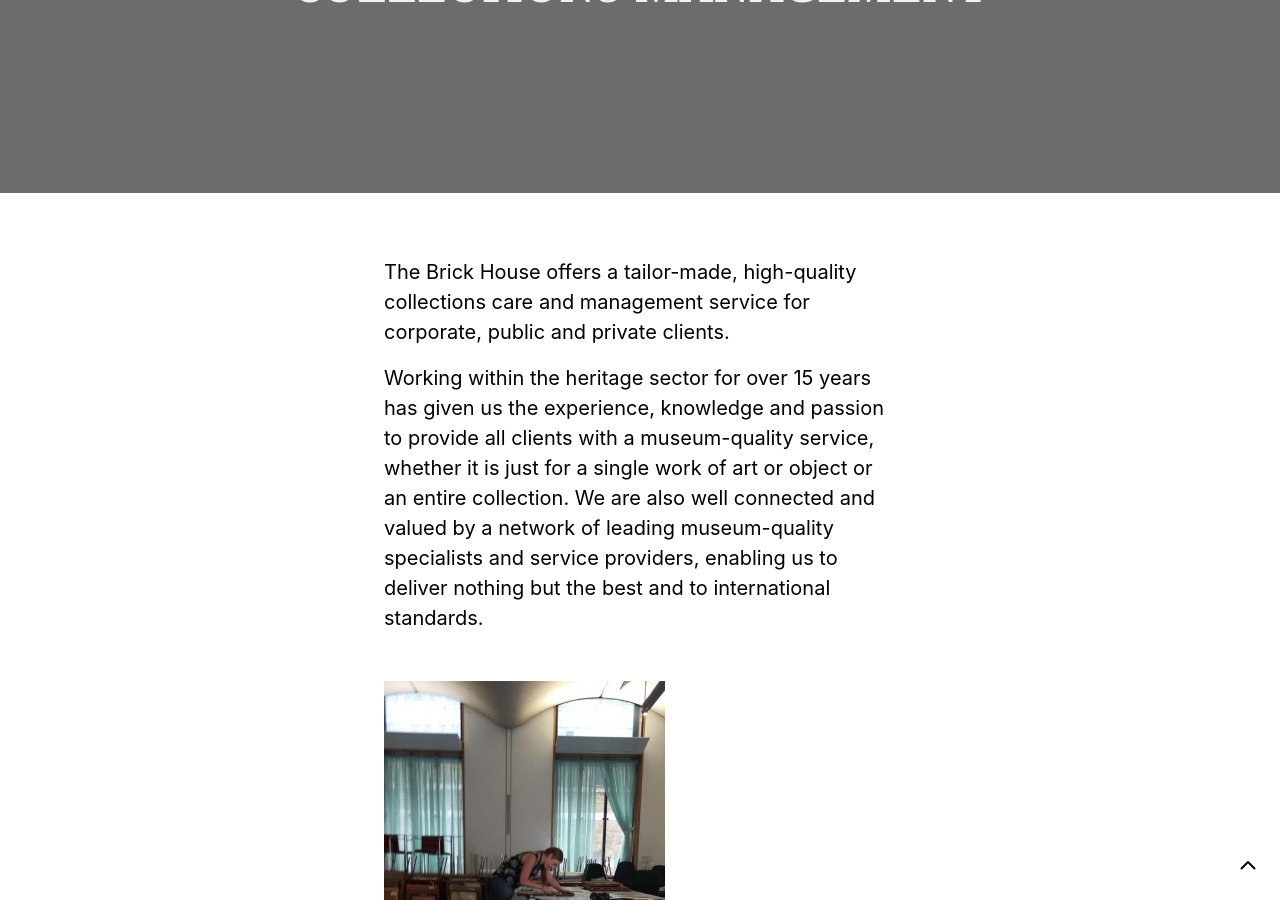
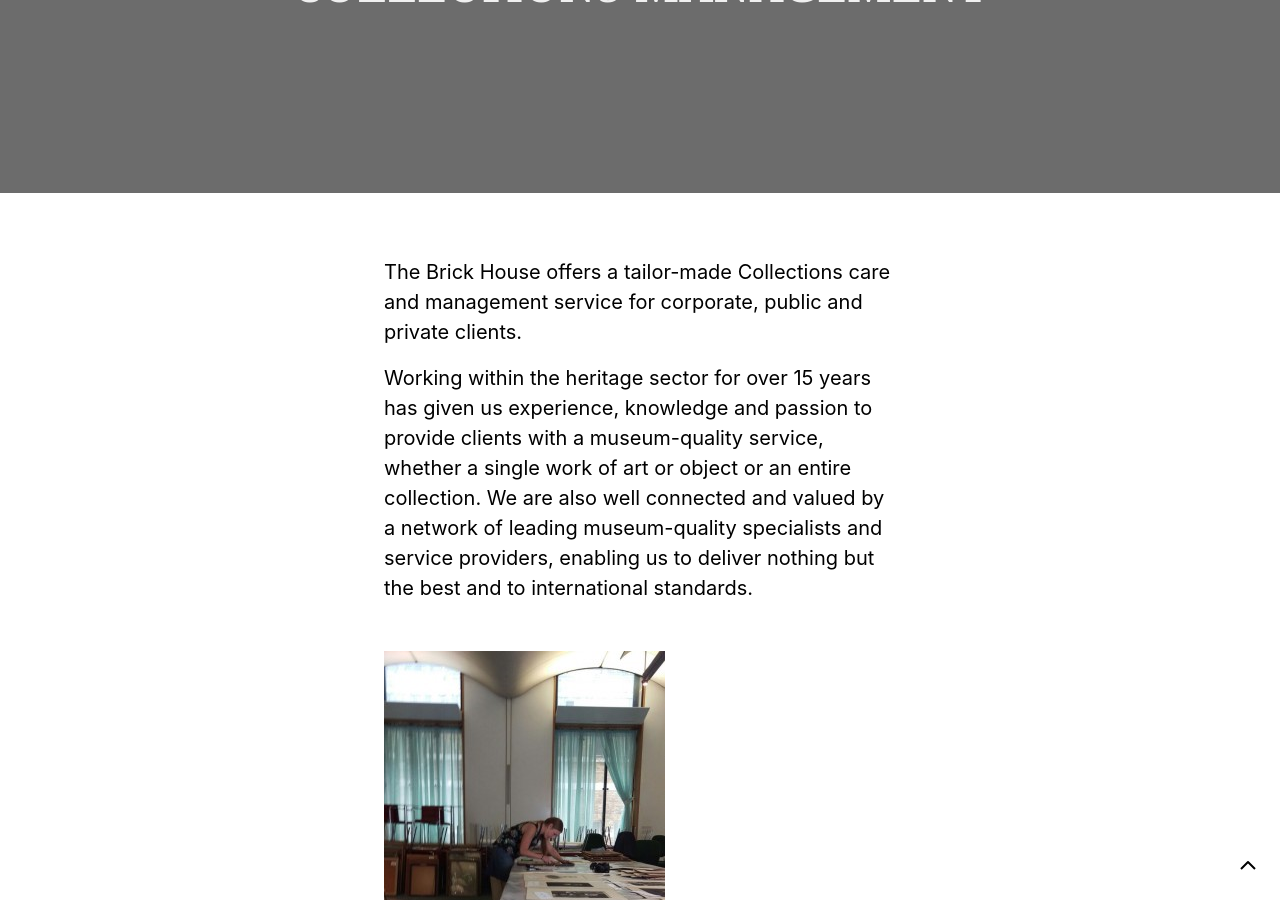
Before and after one commit to wearethoughtfox/brickhouse, a Jekyll site: the page built from _services/collections-managment.md, in a window 1280 px wide and 900 px high, scrolled down 357 px. Built offline with Jekyll 4.4.1, drawn with Linux system fonts in a browser that asks for light colours; a script that is not in the unit is left out; some of the changed text lies outside the part shown.

Commit message:
Update Services “collections-managment”

```diff
--- a/_services/collections-managment.md
+++ b/_services/collections-managment.md
@@ -1,22 +1,20 @@
 ---
+excerpt: Tailor-made, high-quality collections care and management
+wordpress_id: 349
+layout: service
 author: april
+slug: collections-management
+date: 2016-09-28 22:45:32+00:00
 comments: false
-date: 2016-09-28 22:45:32+00:00
-layout: service
+title: Collections Management
 link: http://www.brickhouseconservation.co.uk/collections-management/
-slug: collections-management
-title: Collections Management
-wordpress_id: 349
-excerpt: "Tailor-made, high-quality collections care and management"
 image: /images/qwork-in-situ-6-4.JPG
+---
+The Brick House offers a tailor-made Collections care and management service for corporate, public and private clients.
 
----
+Working within the heritage sector for over 15 years has given us experience, knowledge and passion to provide clients with a museum-quality service, whether a single work of art or object or an entire collection. We are also well connected and valued by a network of leading museum-quality specialists and service providers, enabling us to deliver nothing but the best and to international standards.
 
-The Brick House offers a tailor-made, high-quality collections care and management service for corporate, public and private clients.
-
-Working within the heritage sector for over 15 years has given us the experience, knowledge and passion to provide all clients with a museum-quality service, whether it is just for a single work of art or object or an entire collection. We are also well connected and valued by a network of leading museum-quality specialists and service providers, enabling us to deliver nothing but the best and to international standards.
-
-![Conservator at work]({{ site.baseurl }}/images/IMG_5816-e1475101887708.jpg)
+![Conservator collection cataloguing](/images/IMG_5816-e1475101887708.jpg)
 
 The services we can offer and not limited to are:
 
@@ -32,6 +30,7 @@
 * Arts Council England Accreditation advice for museums and completion of Accreditation Returns
 
 ## Movement
+
 * Project management and organisation of fine art and object movements
 * Planning the logistics and writing risk assessments
 * Packing and making arrangements for transport
@@ -41,15 +40,17 @@
 ![Working on-site]({{ site.baseurl }}/images/IMG_0137-e1475150079314.jpg)
 
 ## Storage
+
 * Advice on storage solutions, systems and environmental requirements
 * Advise on pest management, environmental monitoring and control to prevent long-term damage
 * Assessment and inventory of collections in store
 
 ## Exhibitions and Access
+
 * Organisation of in-house displays, touring exhibitions and loans
 * Advice and solutions to installation
 * Insurance, indemnity, exhibition costs and budget control
 * Options for providing actual and virtual access to collections, complete project management and risk assessments
 * Practical advice on income generating projects and programmes including grant writing and evaluation
 
-All services can be provided on a short or long term basis; for a single object or long term management of an entire collection. And of course, if you have a particular project or requirement which is not listed then please do get in touch as we are sure to be able to help and achieve!
+All services can be provided on a short or long term basis; for a single object or long term management of an entire collection.
```
